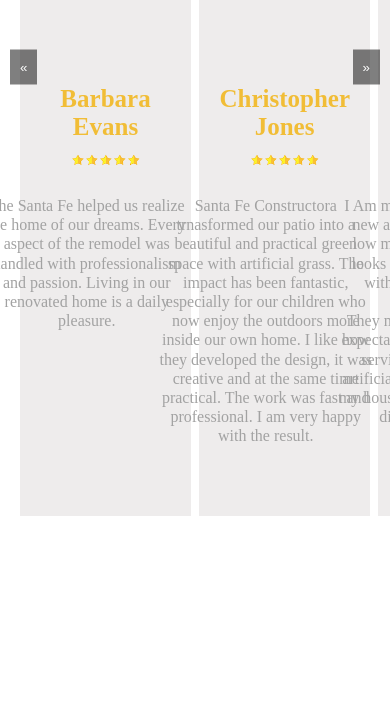
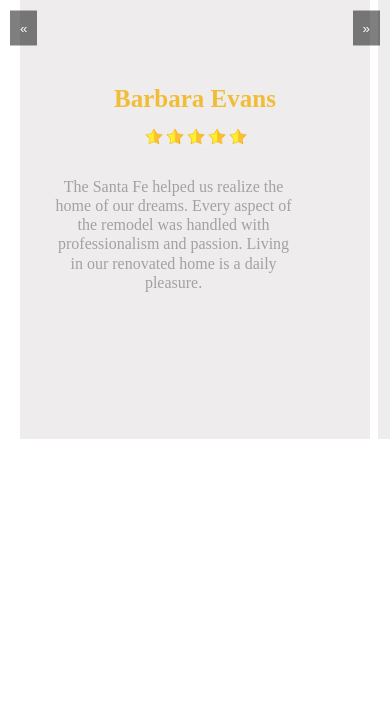
Before and after one commit to thaynafarianogueira/ContructoraSantaFe, a plain HTML site: page index.html in a window 390 px wide. Shown: the part 6413-7129 px from the top of the page. Drawn offline with nearby package versions, Linux system fonts and the light colour scheme; a web font is replaced by a local one.

Commit message:
Fix mobile width

```diff
--- a/css/style.css
+++ b/css/style.css
@@ -942,14 +942,25 @@ footer {
   font-weight: 100;
 }
 
-@media screen and (max-width: 768px) {
+@media screen and (max-width: 769px) {
+  .carousel-inner {
+    padding-top: 250px !important;
+  }
+
   #footer_content {
     grid-template-columns: repeat(2, 1fr);
     gap: 2rem;
   }
 
+  .card-testimonials {
+    min-width: 100% !important;
+    min-height: 100% !important;
+    padding: .5rem;
+  }
+
   .carousel-item {
-    min-width: 100% !important;
+    flex: 0 0 100%;
+    width: 50%;
   }
 
 }
@@ -1011,11 +1022,6 @@ footer {
   margin: auto;
   overflow: hidden;
 }
-@media screen and (max-width: 769px) {
-  .carousel-inner {
-    padding-top: 250px !important;
-  }
-}
 .carousel-inner {
   display: flex;
   padding: 1rem;
@@ -1023,7 +1029,6 @@ footer {
 }
 
 .carousel-item {
-  min-width: 100%;
   box-sizing: border-box;
   padding-left: .25rem;
   padding-right: .25rem;
@@ -1103,7 +1108,7 @@ footer {
 }
 
 .text-testimonials {
-  width: 250px;
+  width: 100%;
   color: #A2A2A2;
   line-height: 1.2;
   padding-top: 10px;
```
